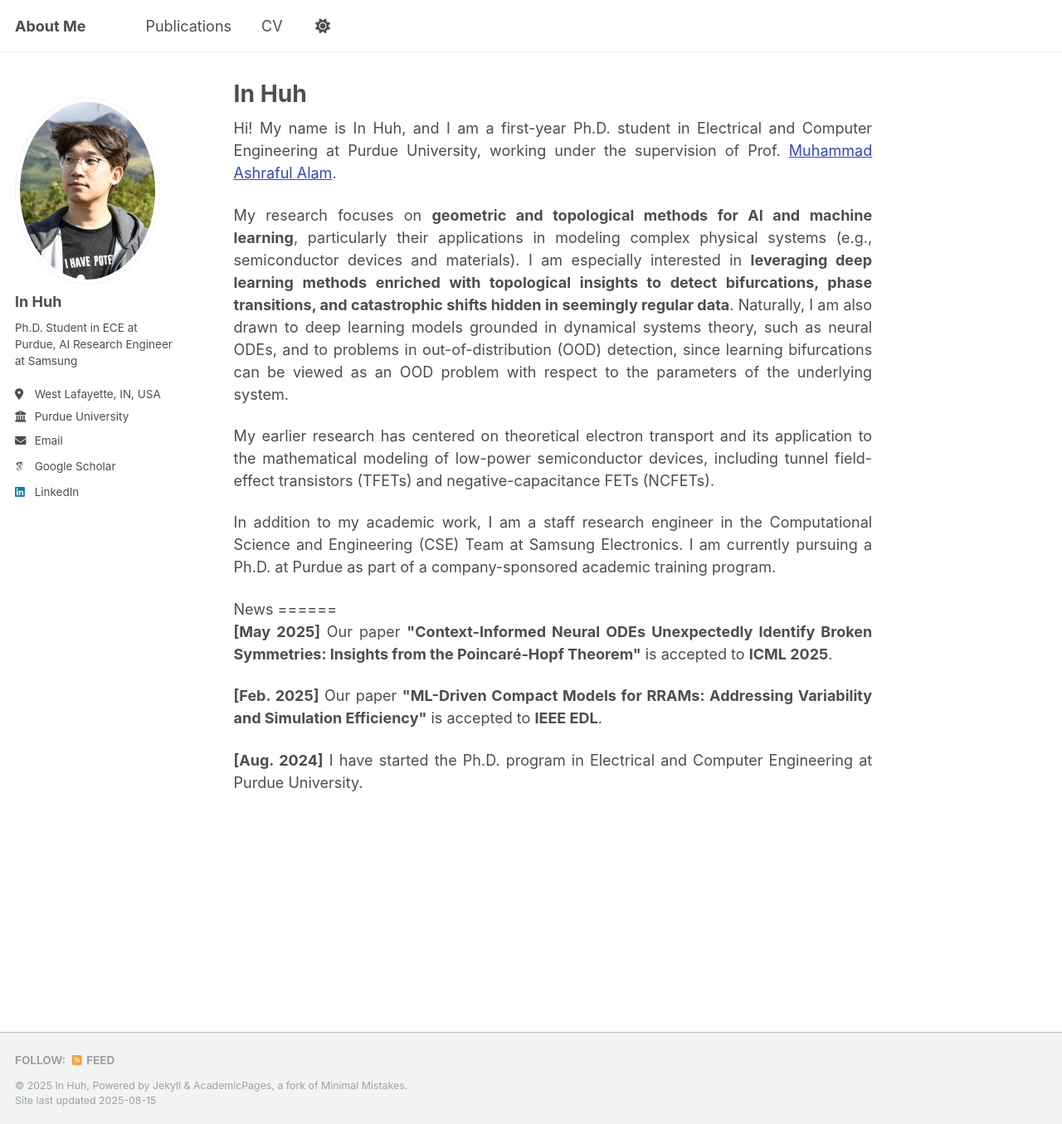
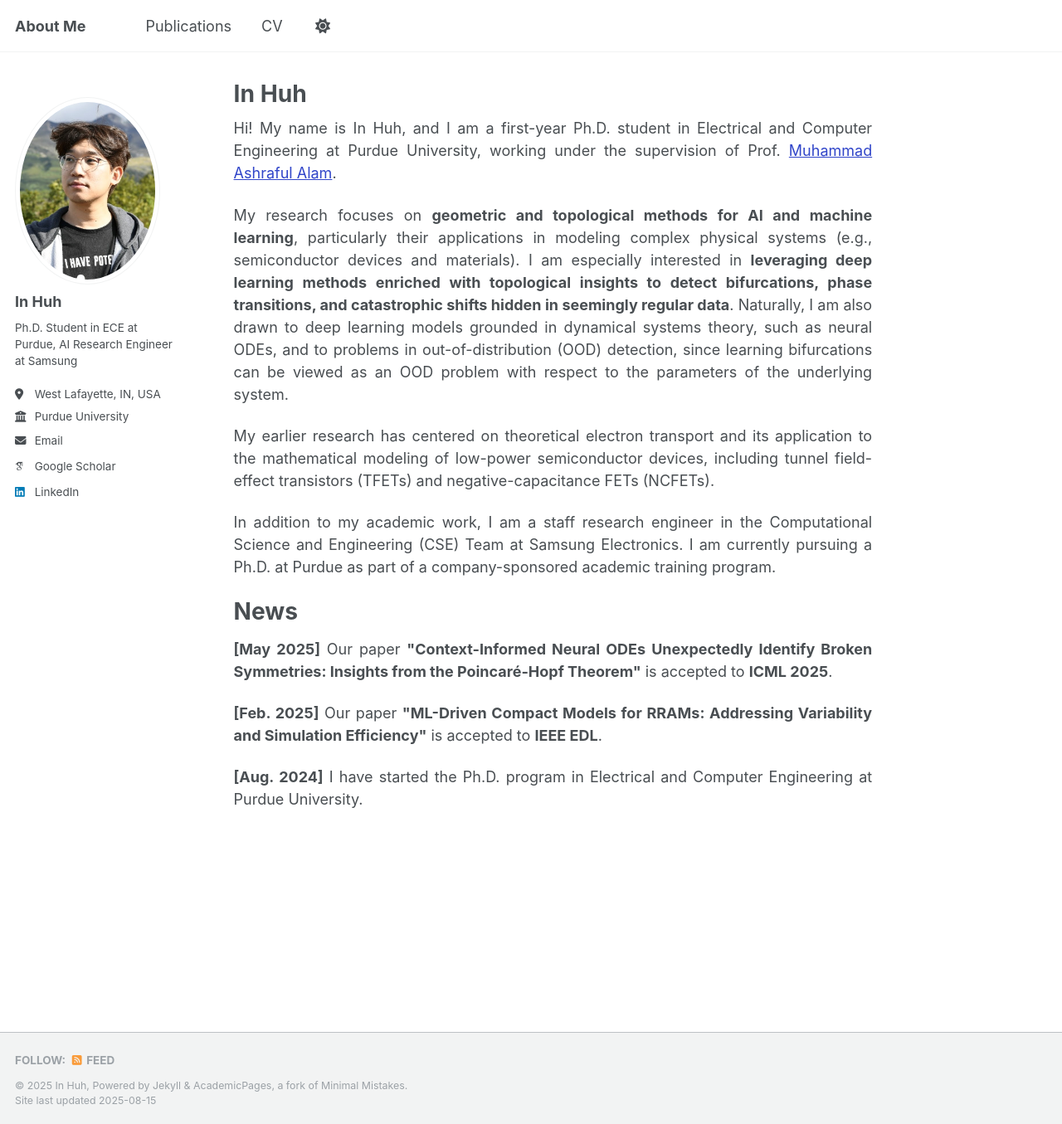
Before and after one commit to inhuh91/inhuh91.github.io, a Jekyll site: the page built from _pages/about.md, in a window 1280 px wide and 1355 px high. Shown: the whole window at 83% size. Built offline with Jekyll 4.4.1, drawn with Linux system fonts in a browser that asks for light colours; some web fonts are replaced.

Commit message:
Publication updated.

```diff
--- a/_pages/about.md
+++ b/_pages/about.md
@@ -16,7 +16,7 @@ My research focuses on <strong>geometric and topological methods for AI and mach
 
 <p align="justify">
 My earlier research has centered on theoretical electron transport and its application to the mathematical modeling of low-power semiconductor devices, including tunnel field-effect transistors (TFETs) and negative-capacitance FETs (NCFETs).
-<p align="justify">
+</p>
 
 <p align="justify">
 In addition to my academic work, I am a staff research engineer in the Computational Science and Engineering (CSE) Team at Samsung Electronics. I am currently pursuing a Ph.D. at Purdue as part of a company-sponsored academic training program.
```
